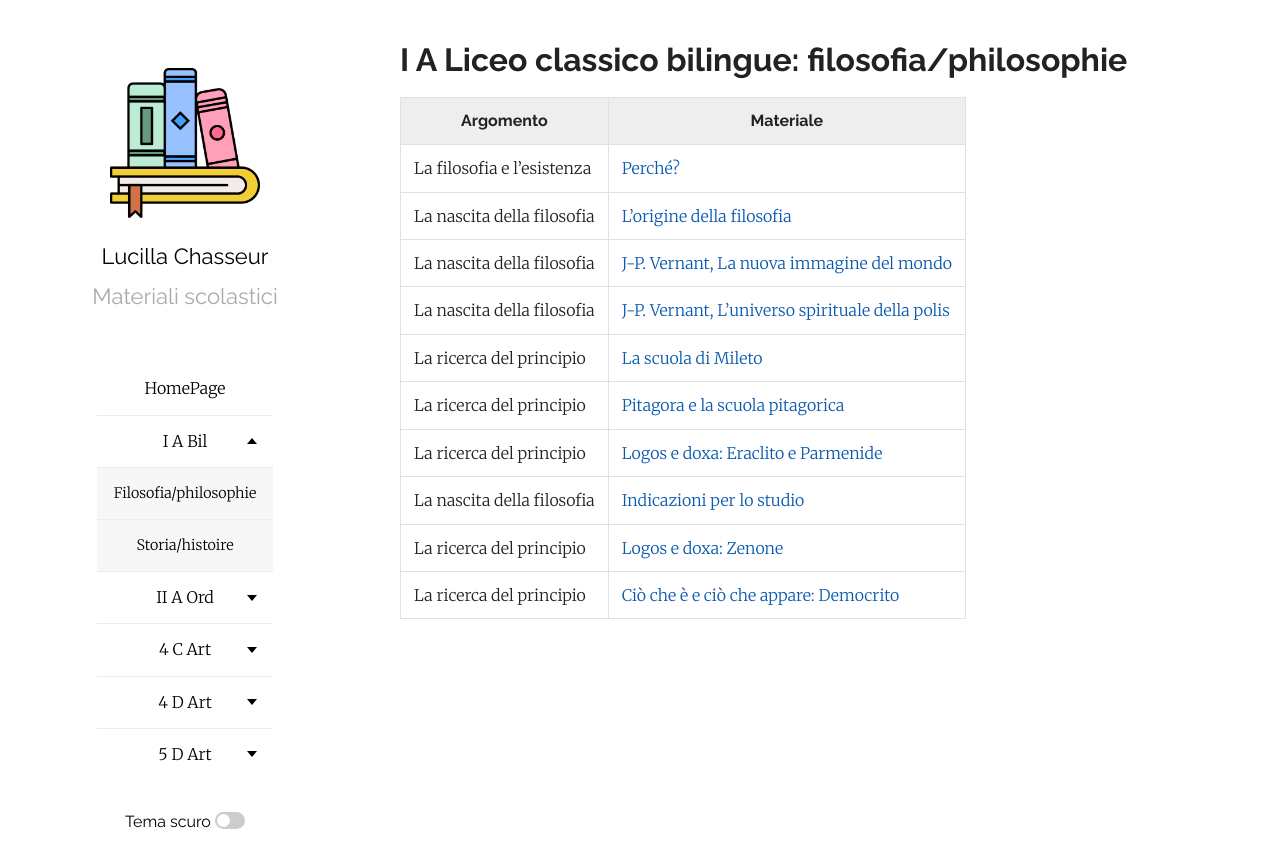
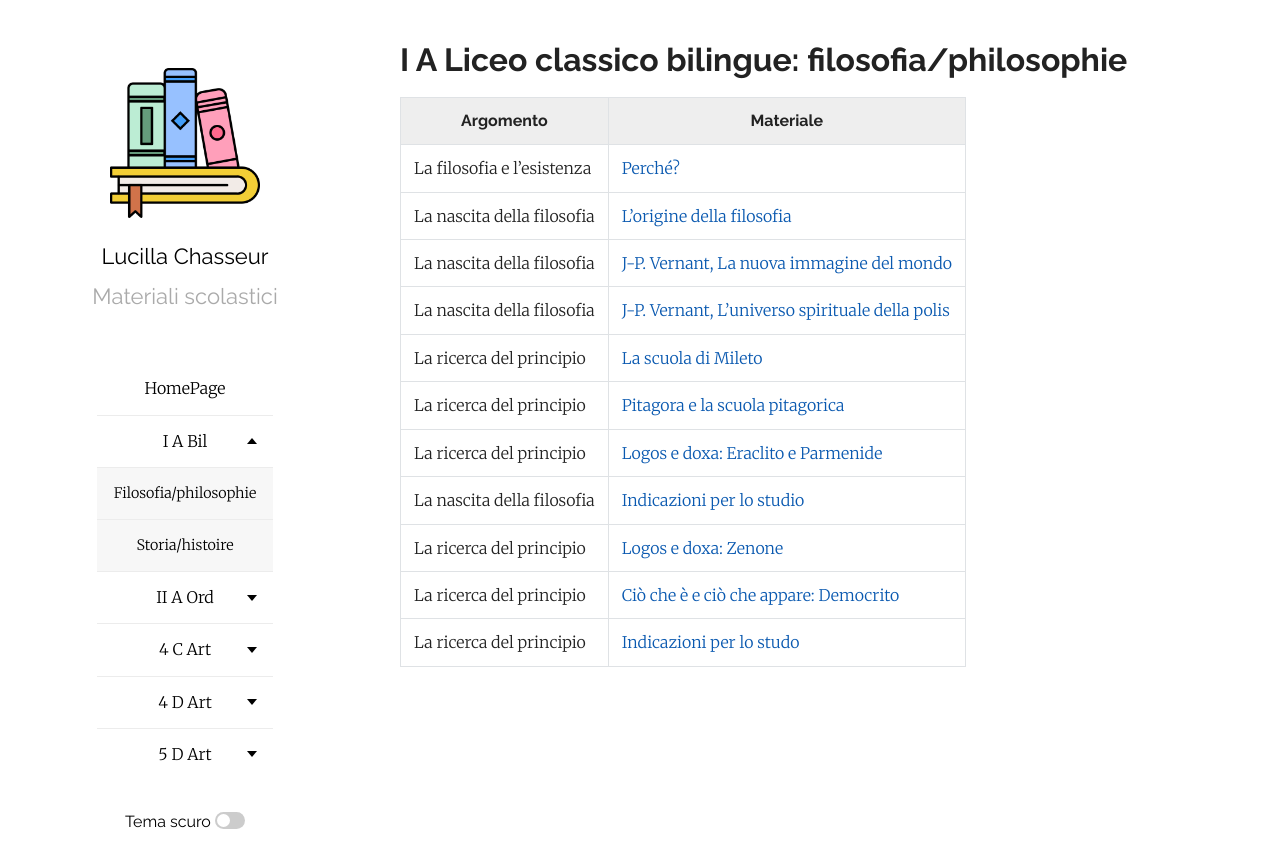
Before and after one commit to efemeridi/efemeridi.github.io, a Jekyll site: the page built from 1a_bil_filosofia.md, in a window 1280 px wide. Shown: the top 868 px of the page. Built offline with Jekyll 4.4.1, drawn with Linux system fonts in a browser that asks for light colours; our own code applies the rules of GitHub Pages for plain Markdown files.

```diff
--- a/1a_bil_filosofia.md
+++ b/1a_bil_filosofia.md
@@ -15,3 +15,4 @@ layout: page
 |La nascita della filosofia|[Indicazioni per lo studio](/materiali/I_A_bil/filosofia/PROGRAMMI/01_intro_grecia_nascita_filo.pdf/)
 |La ricerca del principio|[Logos e doxa: Zenone](/materiali/I_A_bil/filosofia/02_LA_RICERCA_DEL_PRINCIPIO/06_zenone_bilingue_26_27.pdf/)
 |La ricerca del principio|[Ciò che è e ciò che appare: Democrito](/materiali/I_A_bil/filosofia/02_LA_RICERCA_DEL_PRINCIPIO/07_apparenza_realta_26_27.pdf/)
+|La ricerca del principio|[Indicazioni per lo studo](/materiali/I_A_bil/filosofia/02_LA_RICERCA_DEL_PRINCIPIO/07_apparenza_realta_26_27.pdf/)
```
